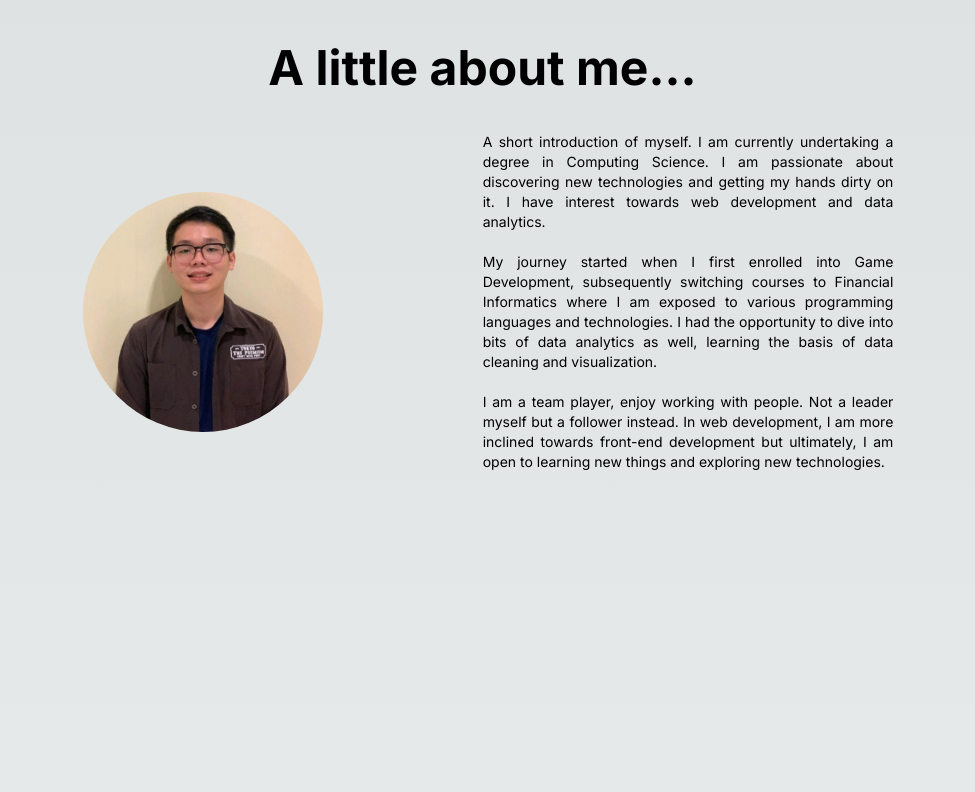
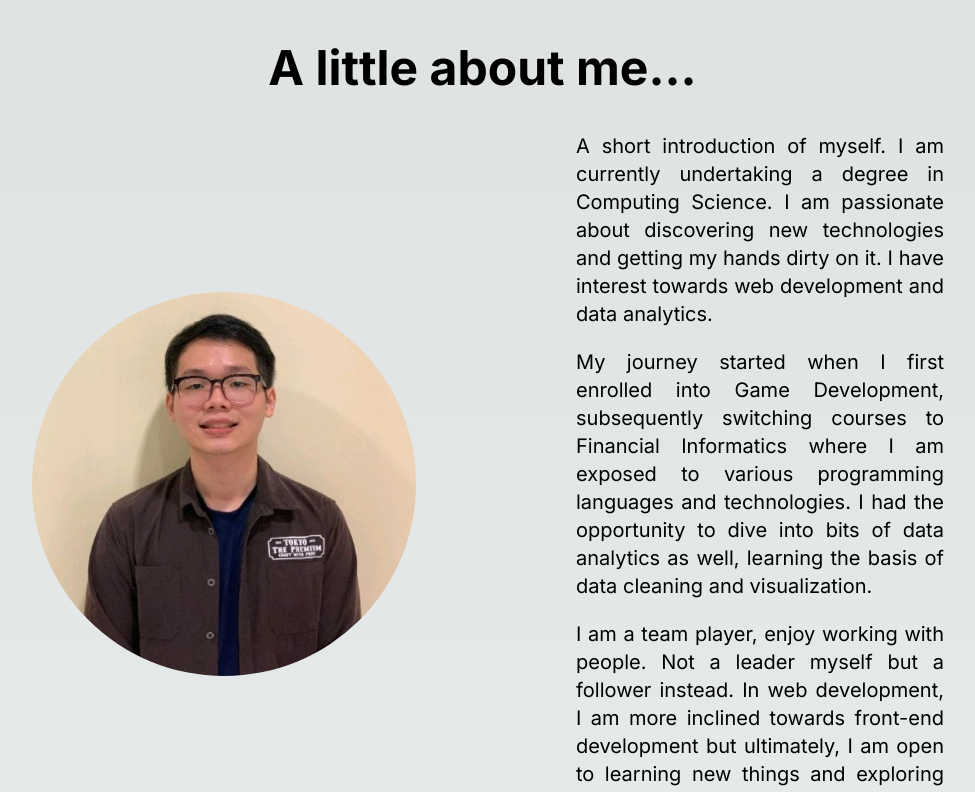
Before and after one commit to Siongyu/portfolioproj, a Next.js app: page / in a window 1280 px wide. Shown: the part 820-1612 px from the top of the page, without its empty margins (152-1127 px from the left). Built offline with nearby package versions, Linux system fonts and the light colour scheme.

Commit message:
corrected laptop responsive layout

```diff
--- a/data/information.json
+++ b/data/information.json
@@ -29,7 +29,7 @@
       "description": "Trimester Project based off Ruby on Rails showcasing the usage of Relational and Non-Relational DBMS.",
       "image": "/project_sniplets/health-companion.png",
       "githubURL": "",
-      "liveURL": "https://healthcompanion.loosiongyu.me/"
+      "liveURL": ""
     }
   ],
 
--- a/src/app/components/aboutmeComponent.tsx
+++ b/src/app/components/aboutmeComponent.tsx
@@ -8,7 +8,7 @@ const AboutMeComponent = () => {
   const isInView = useInView(ref, { amount: 0.5 });
 
   return (
-    <section id="about" className="h-[70vh] phone:h-screen tablet:h-[150svh]">
+    <section id="about" className="h-[70svh] phone:h-[120svh] tablet:h-screen laptop:h-[150svh]">
       <div className="flex flex-col">
         <AnimatedText
           text="A little about me..."
@@ -16,7 +16,7 @@ const AboutMeComponent = () => {
         />
         <div
           className="mt-16 mx-auto justify-center items-center gap-56 flex
-            laptop:w-8/12 desktop:w-8/12
+            laptop:w-9/12 desktop:w-full
             phone:mt-8
             tablet:gap-40 tablet:mt-10"
         >
@@ -28,7 +28,9 @@ const AboutMeComponent = () => {
               initial={{ opacity: 0 }}
               animate={{ opacity: isInView ? 1 : 0}}
               transition={{ duration: 1.5 }}
-              className="rounded-full w-auto h-auto justify-start phone:hidden tablet:w-60 tablet:h-60"
+              className="rounded-full w-auto h-auto justify-start phone:hidden
+              laptop:w-96 laptop:h-96
+              tablet:w-80 tablet:h-80"
             />
           </>
           )}
@@ -36,7 +38,7 @@ const AboutMeComponent = () => {
             {isInView && information.AboutMe.information.map((text, index) => (
               <motion.span
                 key={index}
-                className="text-justify text-2xl mb-10 phone:text-base phone:mb-5 tablet:text-sm tablet:mb-5"
+                className="text-justify text-2xl mb-10 phone:text-base phone:mb-5 tablet:text-xl tablet:mb-5"
                 initial={{ opacity: 0 }}
                 animate={{ opacity: isInView ? 1 : 0}}
                 transition={{ duration: 1.5, delay: index * 0.5}}
```
